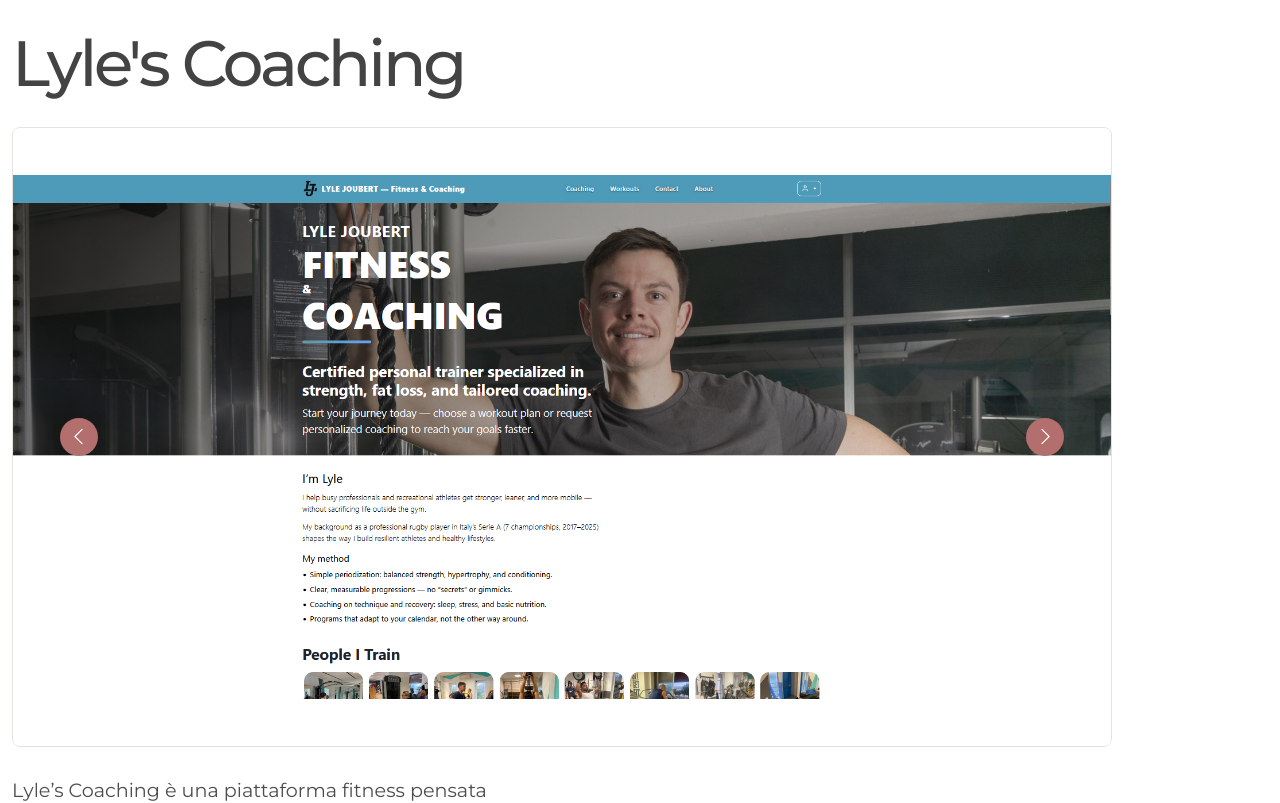
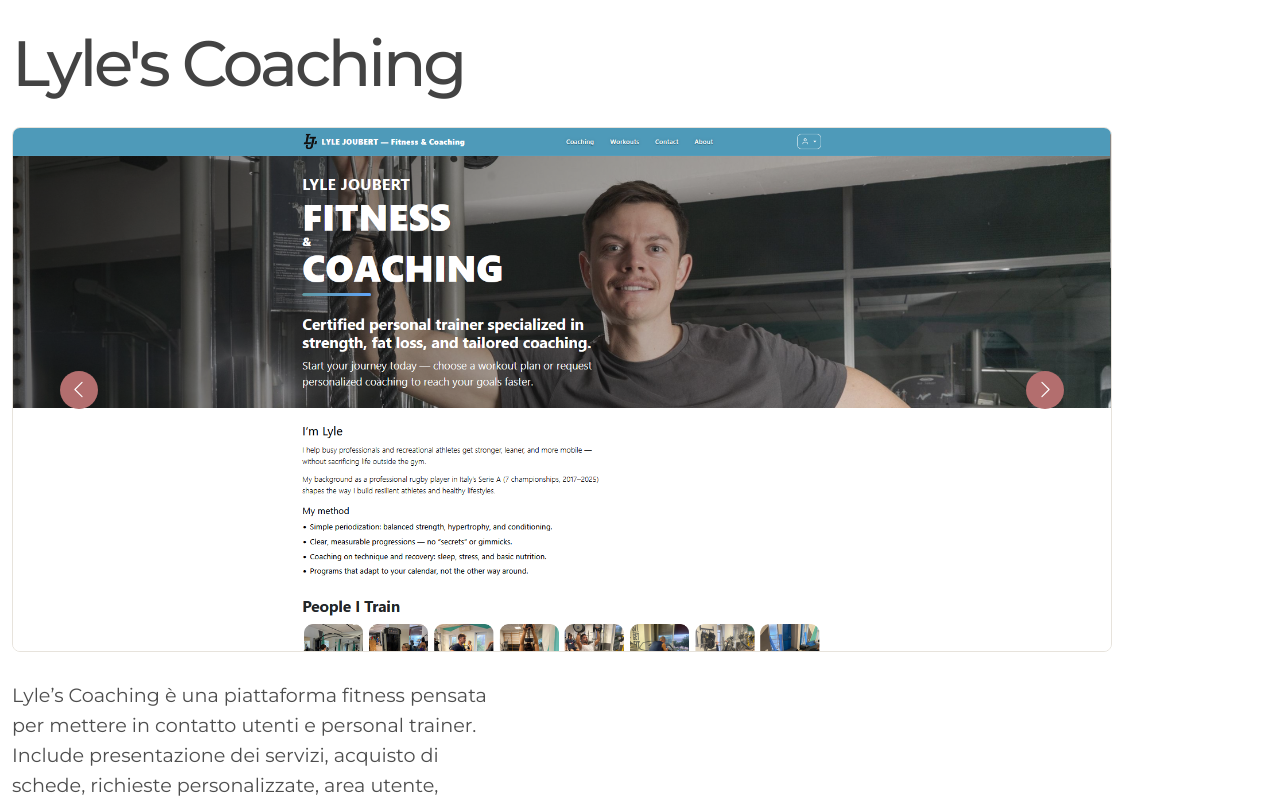
Before and after one commit to GiulioFardella/fgstudio1, a React (Create React App) app: page /portfolio in a window 1280 px wide. Shown: the part 1000-1803 px from the top of the page. Built offline with nearby package versions, Linux system fonts and the light colour scheme.

Commit message:
adds photo mods

```diff
--- /dev/null
+++ b/src/components/ZoomableCarousel.jsx
@@ -0,0 +1,124 @@
+
+import { useEffect, useState } from "react";
+import { createPortal } from "react-dom";
+import Carousel from "react-bootstrap/Carousel";
+import "../css/zoomable-carousel.css";
+
+function ZoomableCarousel({
+  items,
+  className = "",
+  imageClassName = "",
+  indicators = false,
+}) {
+  const [zoomedImage, setZoomedImage] = useState(null);
+  const [fullSize, setFullSize] = useState(false);
+
+  function openImage(item) {
+    setFullSize(false);
+    setZoomedImage(item);
+  }
+
+  function closeImage() {
+    setZoomedImage(null);
+    setFullSize(false);
+  }
+
+  useEffect(() => {
+    if (!zoomedImage) return;
+
+    const previousOverflow = document.body.style.overflow;
+    document.body.style.overflow = "hidden";
+
+    function handleKeyDown(event) {
+      if (event.key === "Escape") {
+        setZoomedImage(null);
+      }
+    }
+
+    window.addEventListener("keydown", handleKeyDown);
+
+    return () => {
+      document.body.style.overflow = previousOverflow;
+      window.removeEventListener("keydown", handleKeyDown);
+    };
+  }, [zoomedImage]);
+
+  return (
+    <>
+      <Carousel
+        interval={null}
+        indicators={indicators}
+        slide={false}
+        className={`zoomable-carousel ${className}`}
+      >
+        {items.map((item, index) => (
+          <Carousel.Item key={index}>
+            <button
+              type="button"
+              className="zoomable-carousel__trigger"
+              onClick={() => openImage(item)}
+              aria-label={`Ingrandisci: ${item.alt}`}
+            >
+              <img
+                className={imageClassName}
+                src={item.src}
+                alt={item.alt}
+              />
+            </button>
+          </Carousel.Item>
+        ))}
+      </Carousel>
+
+      {zoomedImage &&
+        createPortal(
+          <div
+            className="zoom-lightbox"
+            onClick={(event) => {
+              if (event.target === event.currentTarget) {
+                closeImage();
+              }
+            }}
+          >
+            <div className="zoom-lightbox__toolbar">
+              <button
+                type="button"
+                onClick={() => setFullSize((value) => !value)}
+              >
+                {fullSize ? "Adatta" : "Zoom 100%"}
+              </button>
+
+              <button
+                type="button"
+                className="zoom-lightbox__close"
+                onClick={closeImage}
+                aria-label="Chiudi immagine"
+                autoFocus
+              >
+                ×
+              </button>
+            </div>
+
+            <div
+              className="zoom-lightbox__viewport"
+              role="dialog"
+              aria-modal="true"
+              aria-label="Immagine ingrandita"
+            >
+              <img
+                className={
+                  fullSize
+                    ? "zoom-lightbox__image zoom-lightbox__image--full"
+                    : "zoom-lightbox__image"
+                }
+                src={zoomedImage.src}
+                alt={zoomedImage.alt}
+              />
+            </div>
+          </div>,
+          document.body
+        )}
+    </>
+  );
+}
+
+export default ZoomableCarousel;
--- a/src/css/homefooter.css
+++ b/src/css/homefooter.css
@@ -1,62 +1,170 @@
-.home-footer {
-  min-height: 85vh;
+
+/* CAROSELLO PROPORZIONATO */
+
+.zoomable-carousel {
+  width: 100%;
+  min-height: 0;
+}
+
+.zoomable-carousel .carousel-inner {
+  width: 100%;
+  height: auto;
+  min-height: 0;
+  max-height: none;
+  aspect-ratio: auto;
+}
+
+.zoomable-carousel .carousel-item {
+  height: auto;
+  min-height: 0;
+  max-height: none;
+  aspect-ratio: auto;
+}
+
+.zoomable-carousel__trigger {
+  display: block;
+  width: 100%;
+  height: auto;
+  padding: 0;
+  margin: 0;
+  border: 0;
+  border-radius: 0;
+  background: transparent;
+  cursor: zoom-in;
+}
+
+.zoomable-carousel .carousel-item img {
+  display: block;
+  width: 100%;
+  height: auto;
+  min-height: 0;
+  max-height: none;
+  aspect-ratio: auto;
+  object-fit: contain;
+}
+
+/* PORTFOLIO */
+
+.portfolio-project__carousel.zoomable-carousel,
+.portfolio-project__carousel.zoomable-carousel .carousel-inner,
+.portfolio-project__carousel.zoomable-carousel .carousel-item {
+  height: auto;
+  min-height: 0;
+  max-height: none;
+  aspect-ratio: auto;
+}
+
+.portfolio-project__carousel.zoomable-carousel
+.portfolio-project__image {
+  display: block;
+  width: 100%;
+  height: auto;
+  min-height: 0;
+  max-height: none;
+  aspect-ratio: auto;
+  object-fit: contain;
+}
+
+/* ZOOM */
+
+.zoom-lightbox {
+  position: fixed;
+  inset: 0;
+  z-index: 9999;
+  display: flex;
+  flex-direction: column;
+  padding: 1rem;
+  background: rgba(0, 0, 0, 0.94);
+}
+
+.zoom-lightbox__toolbar {
   display: flex;
   align-items: center;
-  padding: 6rem 0;
-
-  background: linear-gradient(
-    to bottom,
-    var(--bg) 0%,
-    #dcebf2 58%,
-    var(--azzurro) 100%
-  );
-}
-.home-footer .carousel {
-  width: min(100% - 2rem, 1500px);
-  margin-inline: auto;
-  border-radius: 15px;
-  overflow: hidden;
-}
-.home-footer__image {
-  display: block;
-  width: 100%;
-  height: 620px;
-  object-fit: cover;
-  object-position: top;
+  justify-content: flex-end;
+  gap: 1rem;
+  padding-bottom: 1rem;
+  flex-shrink: 0;
 }
 
-.carousel-placeholder {
-  min-height: 520px;
-  display: grid;
-  place-items: center;
-
-  background: rgba(255, 255, 255, 0.45);
-  color: var(--grigio);
-  font-size: 2rem;
+.zoom-lightbox__toolbar button {
+  border: 1px solid rgba(255, 255, 255, 0.45);
+  border-radius: 6px;
+  background: transparent;
+  color: white;
+  padding: 0.6rem 1rem;
+  cursor: pointer;
+  font: inherit;
 }
 
-.home-footer .carousel-caption {
-  color: var(--text);
+.zoom-lightbox__close {
+  font-size: 1.6rem !important;
+  line-height: 1 !important;
 }
-h1 {
-  color: var(--grigio);
-  margin-left: 1rem;
-  margin-bottom: 1rem;
+
+.zoom-lightbox__viewport {
+  flex: 1;
+  min-height: 0;
+  width: 100%;
+  overflow: auto;
+  display: flex;
+  align-items: safe center;
+  justify-content: safe center;
 }
-/* CAROSELLO MOBILE */
+
+.zoom-lightbox__image {
+  display: block;
+  width: auto;
+  height: auto;
+  max-width: 100%;
+  max-height: 100%;
+  object-fit: contain;
+  margin: auto;
+}
+
+.zoom-lightbox__image--full {
+  max-width: none;
+  max-height: none;
+}
+
+/* MOBILE */
+
 @media (max-width: 767.98px) {
-  .home-footer {
-    min-height: auto;
-    padding: 3rem 0;
+  .zoom-lightbox {
+    padding: 0.6rem;
   }
 
-  .home-footer .carousel {
-    width: 100%;
+  .zoom-lightbox__toolbar {
+    gap: 0.5rem;
   }
 
-  .home-footer__image {
-    width: 100%;
-    height: auto;
-    object-fit: contain;
+  .zoom-lightbox__toolbar button {
+    padding: 0.5rem 0.7rem;
+    font-size: 0.85rem;
   }
 }
+/* SPAZIATURA MOBILE LAYOUT */
+
+.home-mobile-showcase {
+  padding: 6rem 0 5rem;
+}
+
+.home-mobile-showcase h2 {
+  margin-bottom: 2rem;
+}
+
+.home-mobile-showcase .home-mobile-showcase__carousel.zoomable-carousel {
+  width: 100%;
+  max-width: 280px;
+  margin-inline: auto;
+}
+
+/* TELEFONI */
+@media (max-width: 767.98px) {
+  .home-mobile-showcase {
+    padding: 4.5rem 0 4rem;
+  }
+
+  .home-mobile-showcase .home-mobile-showcase__carousel.zoomable-carousel {
+    max-width: 230px;
+  }
+}
--- /dev/null
+++ b/src/css/zoomable-carousel.css
@@ -0,0 +1,144 @@
+
+/* CAROSELLO PROPORZIONATO */
+
+.zoomable-carousel {
+  width: 100%;
+  min-height: 0;
+}
+
+.zoomable-carousel .carousel-inner {
+  width: 100%;
+  height: auto;
+  min-height: 0;
+  max-height: none;
+  aspect-ratio: auto;
+}
+
+.zoomable-carousel .carousel-item {
+  height: auto;
+  min-height: 0;
+  max-height: none;
+  aspect-ratio: auto;
+}
+
+.zoomable-carousel__trigger {
+  display: block;
+  width: 100%;
+  height: auto;
+  padding: 0;
+  margin: 0;
+  border: 0;
+  border-radius: 0;
+  background: transparent;
+  cursor: zoom-in;
+}
+
+.zoomable-carousel .carousel-item img {
+  display: block;
+  width: 100%;
+  height: auto;
+  min-height: 0;
+  max-height: none;
+  aspect-ratio: auto;
+  object-fit: contain;
+}
+
+/* PORTFOLIO */
+
+.portfolio-project__carousel.zoomable-carousel,
+.portfolio-project__carousel.zoomable-carousel .carousel-inner,
+.portfolio-project__carousel.zoomable-carousel .carousel-item {
+  height: auto;
+  min-height: 0;
+  max-height: none;
+  aspect-ratio: auto;
+}
+
+.portfolio-project__carousel.zoomable-carousel
+.portfolio-project__image {
+  display: block;
+  width: 100%;
+  height: auto;
+  min-height: 0;
+  max-height: none;
+  aspect-ratio: auto;
+  object-fit: contain;
+}
+
+/* ZOOM */
+
+.zoom-lightbox {
+  position: fixed;
+  inset: 0;
+  z-index: 9999;
+  display: flex;
+  flex-direction: column;
+  padding: 1rem;
+  background: rgba(0, 0, 0, 0.94);
+}
+
+.zoom-lightbox__toolbar {
+  display: flex;
+  align-items: center;
+  justify-content: flex-end;
+  gap: 1rem;
+  padding-bottom: 1rem;
+  flex-shrink: 0;
+}
+
+.zoom-lightbox__toolbar button {
+  border: 1px solid rgba(255, 255, 255, 0.45);
+  border-radius: 6px;
+  background: transparent;
+  color: white;
+  padding: 0.6rem 1rem;
+  cursor: pointer;
+  font: inherit;
+}
+
+.zoom-lightbox__close {
+  font-size: 1.6rem !important;
+  line-height: 1 !important;
+}
+
+.zoom-lightbox__viewport {
+  flex: 1;
+  min-height: 0;
+  width: 100%;
+  overflow: auto;
+  display: flex;
+  align-items: safe center;
+  justify-content: safe center;
+}
+
+.zoom-lightbox__image {
+  display: block;
+  width: auto;
+  height: auto;
+  max-width: 100%;
+  max-height: 100%;
+  object-fit: contain;
+  margin: auto;
+}
+
+.zoom-lightbox__image--full {
+  max-width: none;
+  max-height: none;
+}
+
+/* MOBILE */
+
+@media (max-width: 767.98px) {
+  .zoom-lightbox {
+    padding: 0.6rem;
+  }
+
+  .zoom-lightbox__toolbar {
+    gap: 0.5rem;
+  }
+
+  .zoom-lightbox__toolbar button {
+    padding: 0.5rem 0.7rem;
+    font-size: 0.85rem;
+  }
+}
--- a/src/pages/Portfolio.jsx
+++ b/src/pages/Portfolio.jsx
@@ -1,4 +1,6 @@
-import { Container, Carousel } from "react-bootstrap";
+
+import { Container } from "react-bootstrap";
+import ZoomableCarousel from "../components/ZoomableCarousel";
 import "../css/portfolio.css";
 
 import img1 from "../assets/portfolio/img1.png";
@@ -33,25 +35,19 @@ import img30 from "../assets/portfolio/img30.png";
 function ProjectCarousel({ project }) {
   return (
     <article className="portfolio-project">
-      <h2 className="portfolio-project__title">{project.title}</h2>
+      <h2 className="portfolio-project__title">
+        {project.title}
+      </h2>
 
-      <Carousel
-        interval={null}
-        indicators={false}
+      <ZoomableCarousel
+        items={project.slides}
         className="portfolio-project__carousel"
-      >
-        {project.slides.map((slide, index) => (
-          <Carousel.Item key={`${project.title}-${index}`}>
-            <img
-              className="portfolio-project__image"
-              src={slide.src}
-              alt={slide.alt}
-            />
-          </Carousel.Item>
-        ))}
-      </Carousel>
+        imageClassName="portfolio-project__image"
+      />
 
-      <p className="portfolio-project__description">{project.description}</p>
+      <p className="portfolio-project__description">
+        {project.description}
+      </p>
     </article>
   );
 }
@@ -75,14 +71,14 @@ function Portfolio() {
       title: "SerraIdee",
       slides: [
         { src: img22, alt: "SerraIdee - homepage" },
-        { src: img23, alt: "SerraIdee - presentazione del progetto" },
-        { src: img24, alt: "SerraIdee - visione e contenuti" },
-        { src: img25, alt: "SerraIdee - teoria e ricerca" },
-        { src: img26, alt: "SerraIdee - incontri, podcast e video" },
-        { src: img27, alt: "SerraIdee - partecipazione e dialogo" },
+        { src: img23, alt: "SerraIdee - presentazione" },
+        { src: img24, alt: "SerraIdee - visione" },
+        { src: img25, alt: "SerraIdee - ricerca" },
+        { src: img26, alt: "SerraIdee - attività" },
+        { src: img27, alt: "SerraIdee - partecipazione" },
         { src: img28, alt: "SerraIdee - footer" },
         { src: img29, alt: "SerraIdee - versione chiara" },
-        { src: img30, alt: "SerraIdee - sezione partecipazione" },
+        { src: img30, alt: "SerraIdee - dialogo" },
       ],
       description:
         "SerraIdee è un portale culturale dedicato al confronto e alla condivisione della conoscenza. Il progetto riunisce incontri, podcast, discussioni e contenuti video in uno spazio digitale pensato per mettere in dialogo idee, persone e prospettive differenti. L’interfaccia alterna composizioni editoriali, tipografia espressiva e contrasti cromatici, con una doppia identità visiva chiara e scura.",
@@ -127,7 +123,9 @@ function Portfolio() {
     <main className="portfolio-page">
       <section className="portfolio-hero page-hero">
         <Container>
-          <p className="portfolio-hero__eyebrow">PORTFOLIO</p>
+          <p className="portfolio-hero__eyebrow">
+            PORTFOLIO
+          </p>
 
           <h1>Progetti, idee e direzioni visive.</h1>
 
@@ -140,10 +138,15 @@ function Portfolio() {
 
       <section className="portfolio-section">
         <Container>
-          <p className="portfolio-section__label">PROGETTI</p>
+          <p className="portfolio-section__label">
+            PROGETTI
+          </p>
 
           {projects.map((project) => (
-            <ProjectCarousel key={project.title} project={project} />
+            <ProjectCarousel
+              key={project.title}
+              project={project}
+            />
           ))}
         </Container>
       </section>
```
Also changed, not shown: public/index.html (+2 -6 lines), src/components/HomeFooter.jsx (+58 -42 lines), public/logotab.png (renamed from src/assets/logotab.png), src/assets/portfolio/mobile/pic9.png (added).
